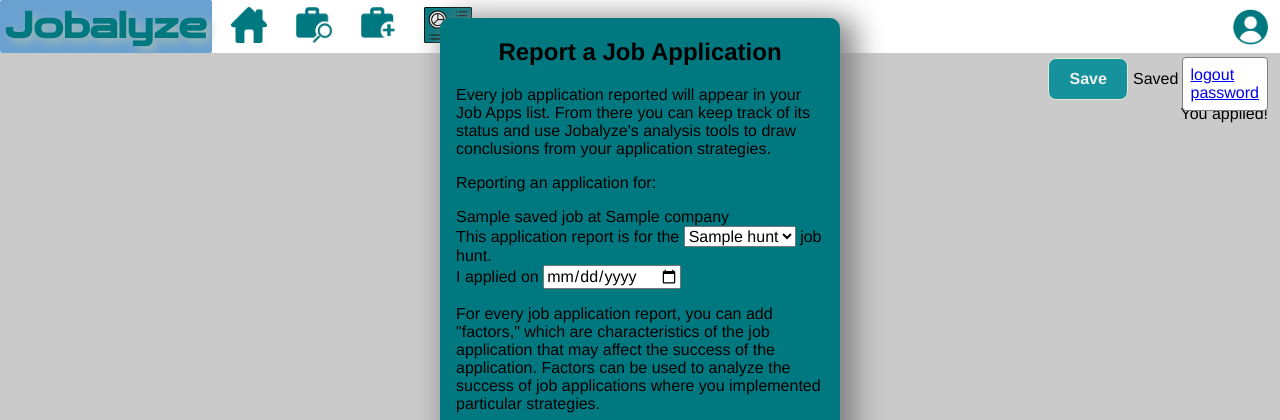
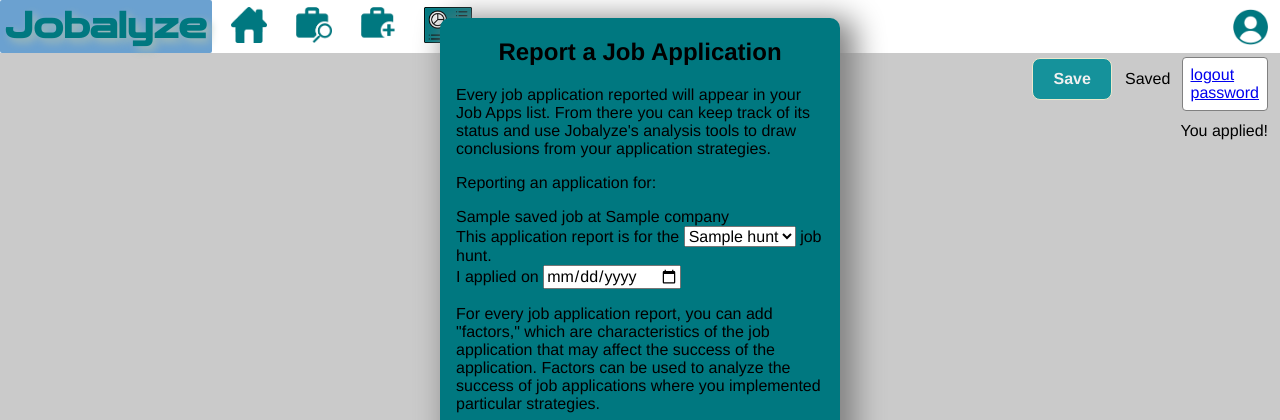
Before and after one commit to dtressel/Jobalyze, a Flask app: template templates/cos-job-details.html in a window 1280 px wide. Shown: the top 420 px of the page. Run offline with Flask 3, Linux system fonts and the light colour scheme; a user stored in the database is signed in; tables that the repository leaves empty hold one stand-in row (values such as "Sample post"); the template is opened without the code that fills it: most values are stand-ins (such as "Sample title", 1, 10 or a date in 2020); data that the repository does not hold is empty.

Commit message:
saved-icon and company style updates

```diff
--- a/static/css/job-details.css
+++ b/static/css/job-details.css
@@ -17,6 +17,7 @@
 .details-i-applied {
   display: flex;
   justify-content: space-between;
+  align-items: center;
 }
 
 .additional-details-row {
@@ -26,3 +27,21 @@
 .edit-delete-buttons-div {
   display: flex;
 }
+
+h3:first-of-type {
+  margin: 0.3rem 0;
+}
+
+.company {
+  font-size: 1.2rem;
+  margin-bottom: 0.3rem;
+  color: var(--main-color);
+}
+
+.spaced {
+  margin: 0.3rem 0;
+}
+
+#saved-icon {
+  margin: 0.5rem;
+}
```
